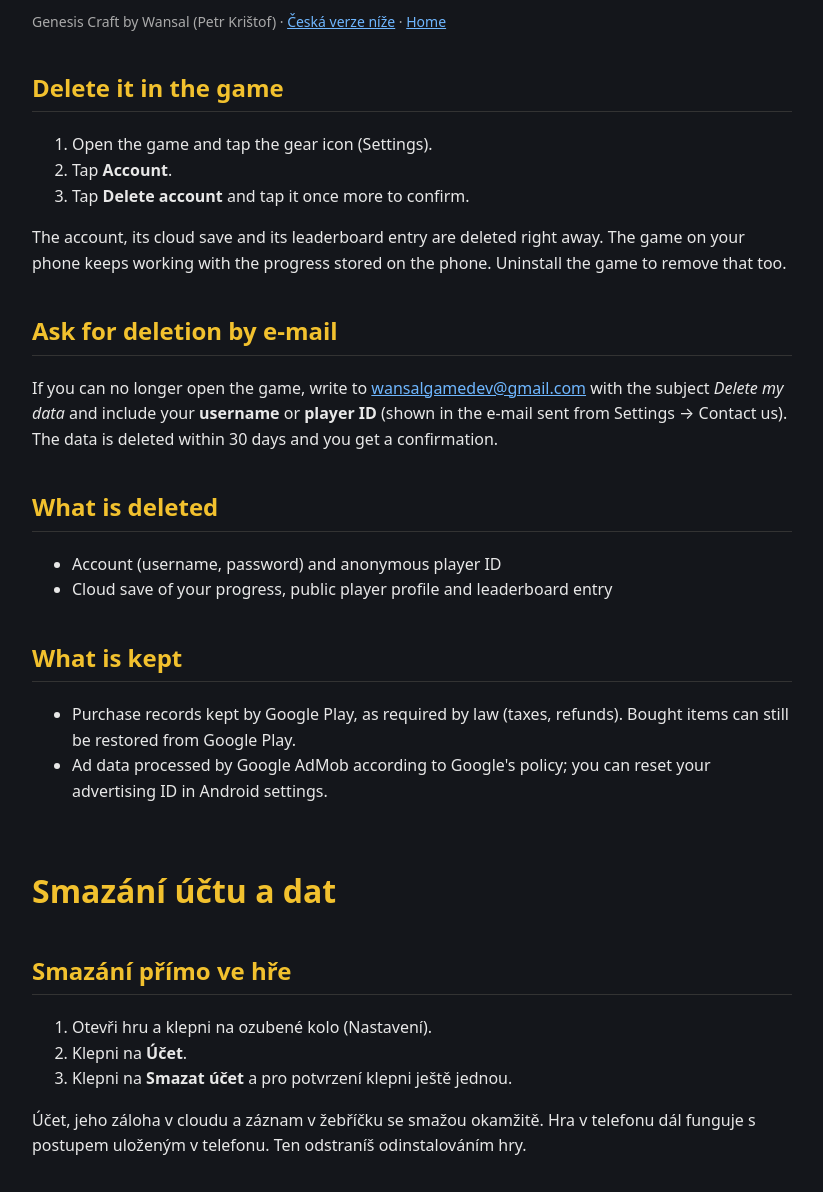
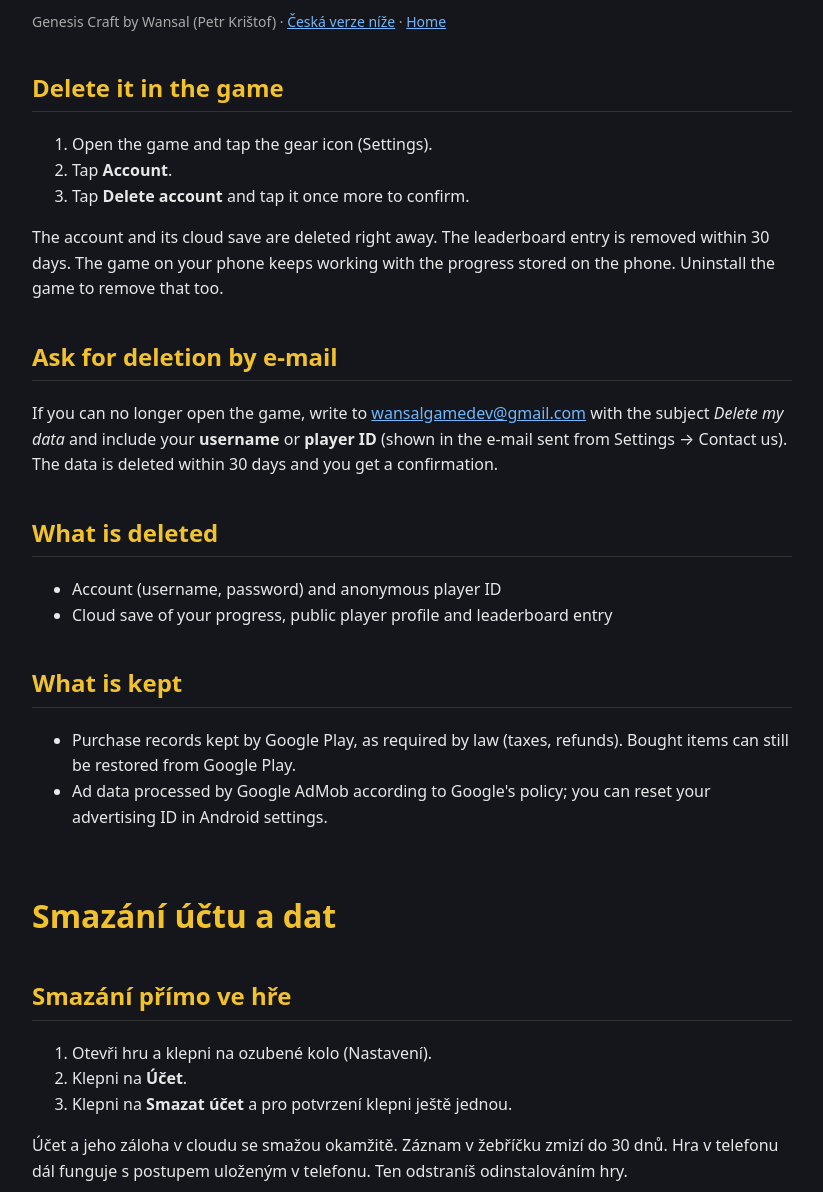
Before and after one commit to wansalgamedev-hub/wansalgamedev-hub.github.io, a plain HTML site: page delete-account.html in a window 1280 px wide. Shown: the part 100-1292 px from the top of the page, without its empty margins (228-1051 px from the left). Drawn offline with Linux system fonts and the light colour scheme.

Commit message:
Add files via upload

```diff
--- a/delete-account.html
+++ b/delete-account.html
@@ -17,7 +17,7 @@
     <li>Tap <b>Account</b>.</li>
     <li>Tap <b>Delete account</b> and tap it once more to confirm.</li>
   </ol>
-  <p>The account, its cloud save and its leaderboard entry are deleted right away.
+  <p>The account and its cloud save are deleted right away. The leaderboard entry is removed within 30 days.
      The game on your phone keeps working with the progress stored on the phone. Uninstall the game to remove that too.</p>
 
   <h2>Ask for deletion by e-mail</h2>
@@ -46,7 +46,7 @@
     <li>Klepni na <b>Účet</b>.</li>
     <li>Klepni na <b>Smazat účet</b> a pro potvrzení klepni ještě jednou.</li>
   </ol>
-  <p>Účet, jeho záloha v cloudu a záznam v žebříčku se smažou okamžitě.
+  <p>Účet a jeho záloha v cloudu se smažou okamžitě. Záznam v žebříčku zmizí do 30 dnů.
      Hra v telefonu dál funguje s postupem uloženým v telefonu. Ten odstraníš odinstalováním hry.</p>
 
   <h2>Žádost o smazání e-mailem</h2>
```
